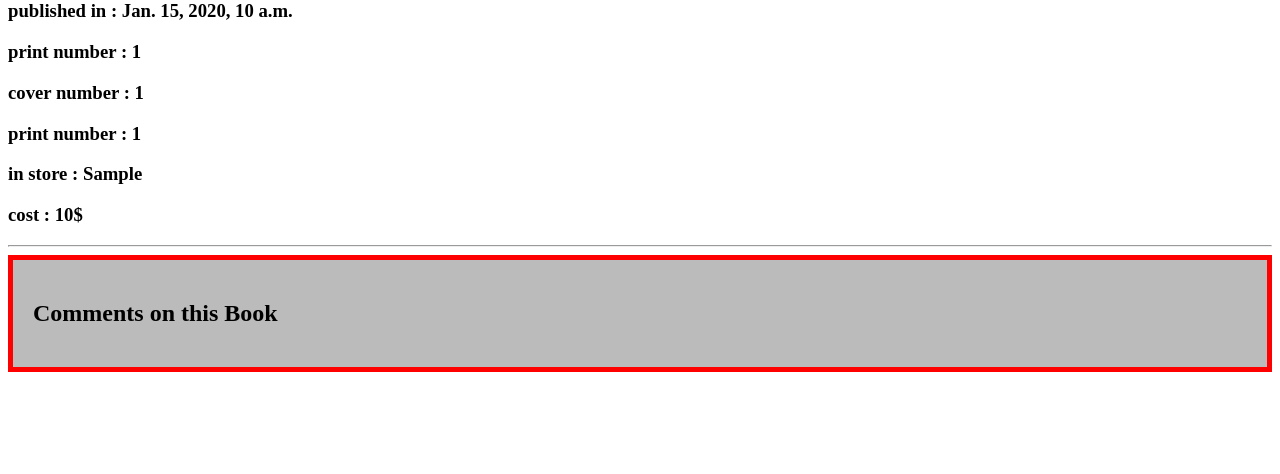
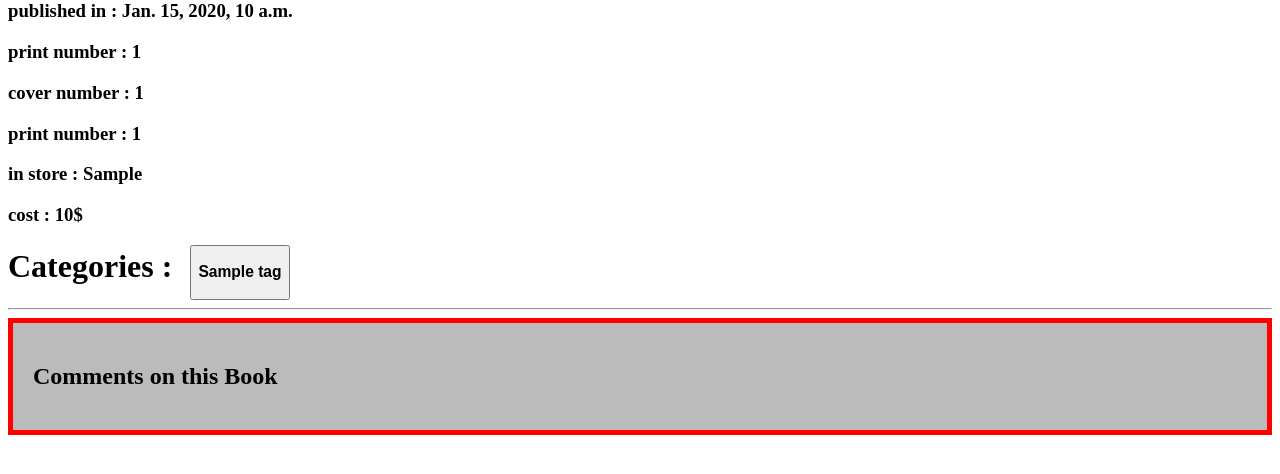
Before and after one commit to Ali-Moradzadeh/library-manager, a Django app: template managing/templates/managing/book_detail.html in a window 1280 px wide. Shown: the part 292-766 px from the top of the page. Run offline with Django 4.2, Linux system fonts and the light colour scheme; the template is opened without the code that fills it: most values are stand-ins (such as "Sample title", 1, 10 or a date in 2020).

Commit message:
just refactor:book_detail.html dont show div when no replies found

```diff
--- a/managing/templates/managing/book_detail.html
+++ b/managing/templates/managing/book_detail.html
@@ -11,24 +11,32 @@
     <h3>print number : {{book.print_num}}</h3>
     <h3>in store : {{book.in_store}}</h3>
     <h3>cost : {{book.cost}}$</h3>
+
+    <div style="float:none">
+        <h1 style="display:inline;margin-right:10px">Categories : </h1>
+        {% for tag in book.tag.all %}
+            <button><h3>{{tag.name}}</h3></button>
+        {% endfor %}
+    </div>
     <hr/>
     {% if not book.comment.all %}
         <h2 style="color:red">there is no comment yet.</h2>
     {% endif %}
+    {% if book.comment.all %}
         <div style="background-color:#bbbbbb;border:solid red 5px;padding:20px">
             <h2>Comments on this Book</h2>
             {% for comment in book.comment.all %}
                 {% if comment.visible %}
-            {% url 'authenticate:user_login' %}
                     <div style="background-color:#bbbbbb;border:solid blue 5px;padding:20px;margin-bottom:20px">
                         <h2 style="margin-left:25px;color:red">{{ comment.body }}</h2>
                         <h6 style="margin-left:25px;margin-top:50px;color:#4d3adf">commented by <b>{{ comment.user.username }}</b> in {{ comment.date_published }}</h6>
+                        {% if comment.reply.all %}
                             <div style="margin-left:50px;margin-bottom:20px;border:solid red 2px;padding-left:10px">
                                     {% for reply in comment.reply.all %}
                                         {% if reply.visible %}
                                             <div>
                                                 {% if reply.quotes %}
-                                    <p style="margin-left:60px;color:blue">{{reply.quotes.user.username}} : {{reply.quotes.body}}</p>
+                                                    <p style="margin-left:60px;color:blue"><small>{{reply.quotes.user.username}} : {{reply.quotes.body}}</small></p>
                                                 {% endif %}
                                                 <p>{{reply.user.username}} : {{reply.body}}</p>
                                             </div>
@@ -43,10 +51,10 @@
                                         {% endif %}
                                     {% endfor %}
                             </div>
+                        {% endif %}
                     </div>
                 {% endif %}
-
             {% endfor %}
         <div>
-
+    {% endif %}
 {% endblock %}
```
Lines whose indentation alone changed are shown as unchanged.
